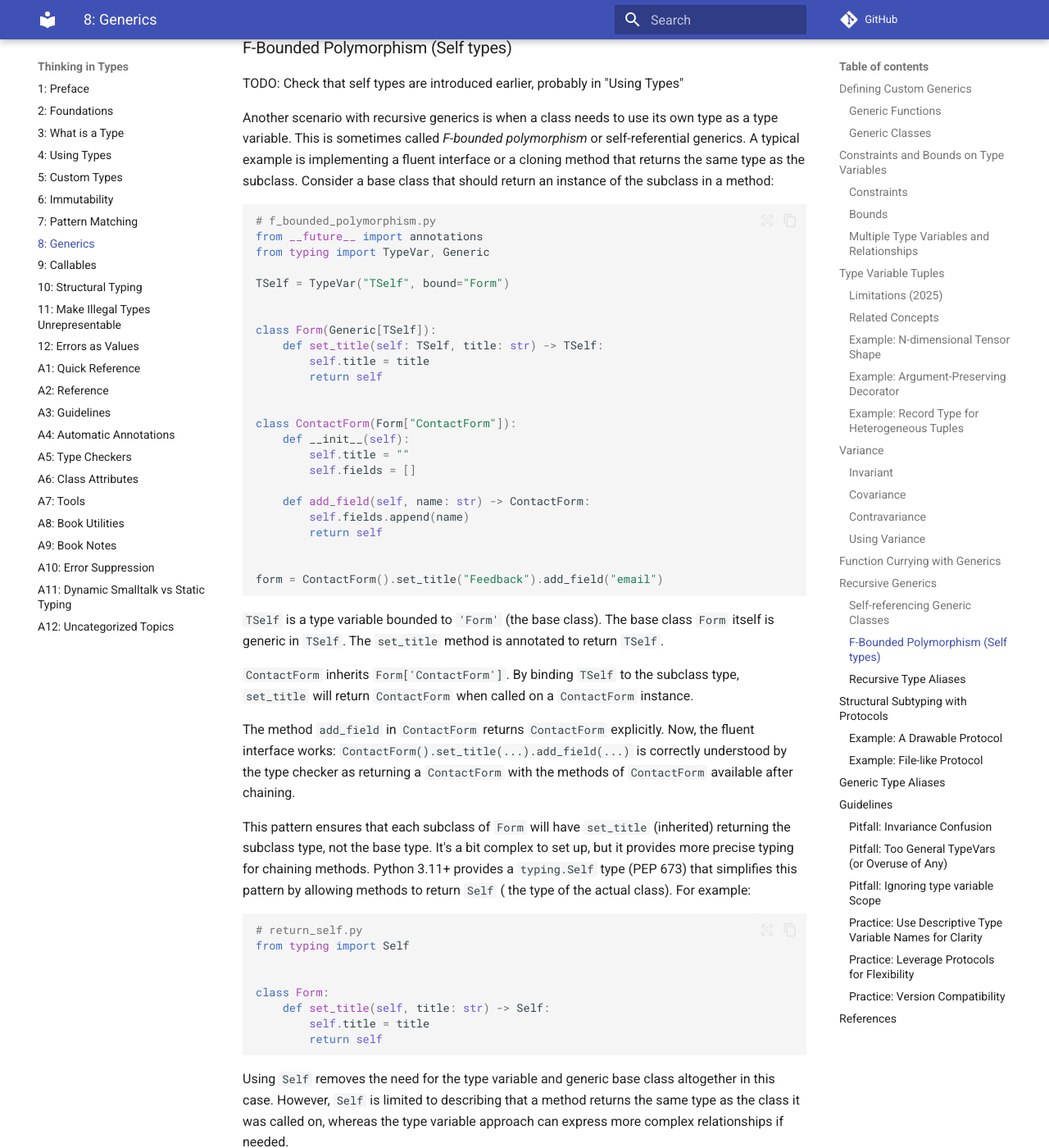
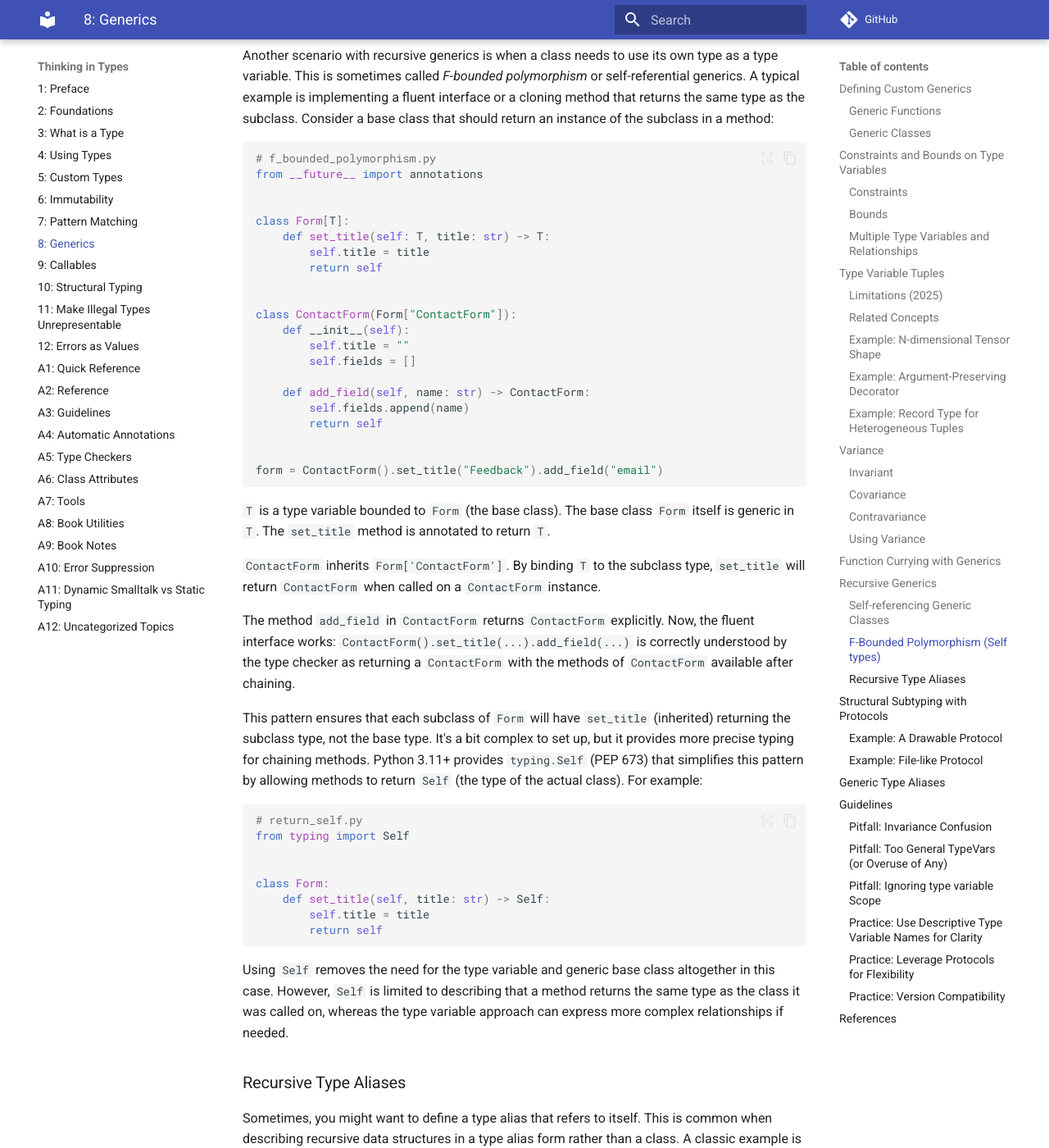
Before and after one commit to ThinkingInTypes/ThinkingInTypes.github.io, an MkDocs documentation site: the page built from Chapters/C08_Generics.md, in a window 1280 px wide and 1400 px high, scrolled down 12931 px. Shown: the whole window at 82% size. Built offline with MkDocs 1.6.1 and Material for MkDocs 9.7.7, drawn with Linux system fonts in a browser that asks for light colours; comment, search, counter and statistics services are not loaded; some of the changed text lies outside the part shown.

Commit message:
More Generic, TypeVar removal

````diff
--- a/Chapters/C08_Generics.md
+++ b/Chapters/C08_Generics.md
@@ -564,13 +564,9 @@
 # For forward-referenced types:
 from __future__ import annotations
 from dataclasses import dataclass, field
-from typing import Generic, TypeVar
-
-T = TypeVar("T")
-
 
 @dataclass
-class Tree(Generic[T]):
+class Tree[T]:
     value: T
     children: list[Tree[T]] = field(default_factory=list)
 
@@ -615,13 +611,10 @@
 ```python
 # f_bounded_polymorphism.py
 from __future__ import annotations
-from typing import TypeVar, Generic
-
-TSelf = TypeVar("TSelf", bound="Form")
 
 
-class Form(Generic[TSelf]):
-    def set_title(self: TSelf, title: str) -> TSelf:
+class Form[T]:
+    def set_title(self: T, title: str) -> T:
         self.title = title
         return self
 
@@ -639,22 +632,21 @@
 form = ContactForm().set_title("Feedback").add_field("email")
 ```
 
-`TSelf` is a type variable bounded to `'Form'` (the base class).
-The base class `Form` itself is generic in `TSelf`.
-The `set_title` method is annotated to return `TSelf`.
+`T` is a type variable bounded to `Form` (the base class).
+The base class `Form` itself is generic in `T`.
+The `set_title` method is annotated to return `T`.
 
 `ContactForm` inherits `Form['ContactForm']`.
-By binding `TSelf` to the subclass type, `set_title` will return `ContactForm` when called on a `ContactForm` instance.
+By binding `T` to the subclass type, `set_title` will return `ContactForm` when called on a `ContactForm` instance.
 
 The method `add_field` in `ContactForm` returns `ContactForm` explicitly.
 Now, the fluent interface works: `ContactForm().set_title(...).add_field(...)` is correctly understood by the type
 checker as returning a `ContactForm` with the methods of `ContactForm` available after chaining.
 
-This pattern ensures that each subclass of `Form` will have `set_title` (inherited) returning the subclass type, not the
-base type.
+This pattern ensures that each subclass of `Form` will have `set_title` (inherited) returning the subclass type,
+not the base type.
 It's a bit complex to set up, but it provides more precise typing for chaining methods.
-Python 3.11+ provides a `typing.Self` type (PEP 673) that simplifies this pattern by allowing methods to return `Self` (
-the type of the actual class).
+Python 3.11+ provides `typing.Self` (PEP 673) that simplifies this pattern by allowing methods to return `Self` (the type of the actual class).
 For example:
 
 ```python
````
